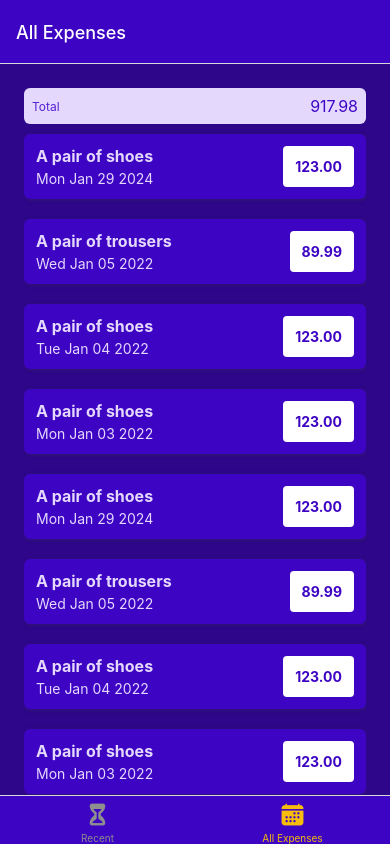
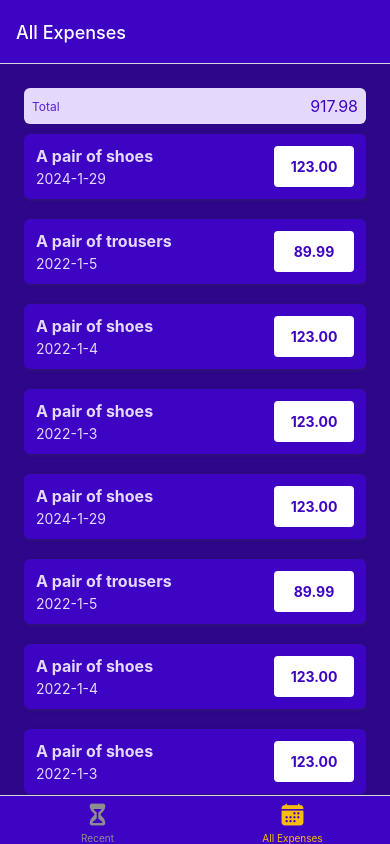
Before and after one commit to electricfeel1979/expense-tracker-rn, a React Native app: screen /AllExpenses in a window 390 px wide. Built offline with nearby package versions, Linux system fonts and the light colour scheme.

Commit message:
135. Formatting Dates - 5min

```diff
--- a/components/ExpensesOutput/ExpenseItem.tsx
+++ b/components/ExpensesOutput/ExpenseItem.tsx
@@ -1,5 +1,6 @@
 import React from 'react';
 import {Pressable, Text, View} from 'react-native';
+import {getFormattedDate} from 'utils/date';
 
 import {styles} from './styles';
 import {ExpenseItemProps} from './types';
@@ -13,7 +14,7 @@
           <Text style={[styles.textBase, styles.description]}>
             {description}
           </Text>
-          <Text style={[styles.textBase]}>{date.toDateString()}</Text>
+          <Text style={[styles.textBase]}>{getFormattedDate(date)}</Text>
         </View>
         <View style={styles.amountContainer}>
           <Text style={[styles.textBase, styles.amount]}>
--- a/components/ExpensesOutput/styles.ts
+++ b/components/ExpensesOutput/styles.ts
@@ -56,6 +56,7 @@
     paddingHorizontal: 12,
     paddingVertical: 4,
     borderRadius: 4,
+    minWidth: 80,
   },
   amount: {
     color: GlobalStyles.colors.primary500,
--- /dev/null
+++ b/utils/date.ts
@@ -0,0 +1,3 @@
+export const getFormattedDate = (date: Date) => {
+  return `${date.getFullYear()}-${date.getMonth() + 1}-${date.getDate()}`;
+};
```
